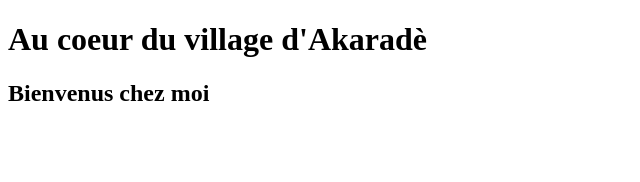
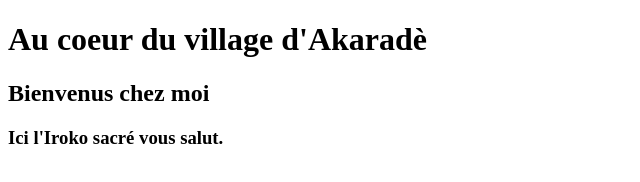
Before and after one commit to eyeeko/e-learning, a plain HTML site: page page1.html in a window 1280 px wide. Shown: the whole page, without its empty margins (0-640 px from the left). Drawn offline with Linux system fonts and the light colour scheme.

Commit message:
L'iroko vous salut.

```diff
--- a/page1.html
+++ b/page1.html
@@ -8,5 +8,6 @@
 <body>
     <h1>Au coeur du village d'Akaradè </h1>
     <h2>Bienvenus chez moi</h2>
+    <h3>Ici l'Iroko sacré vous salut.</h3>
 </body>
 </html>
```
